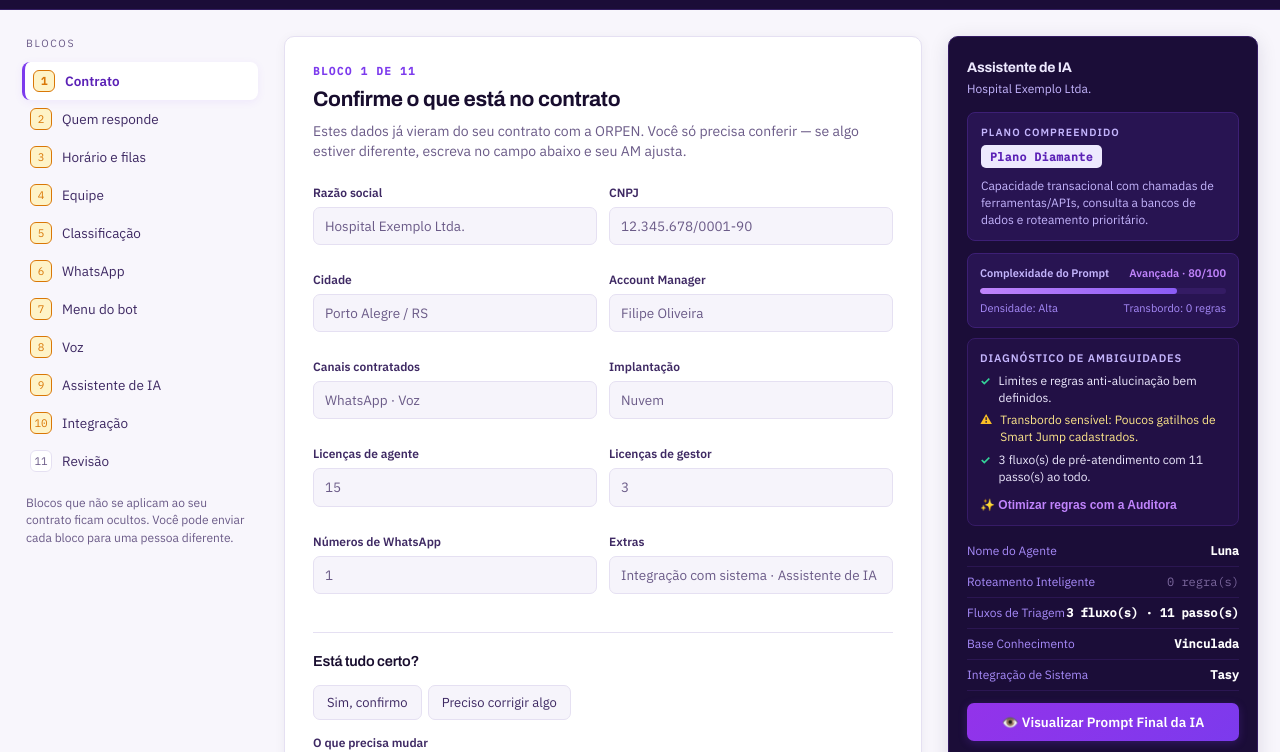
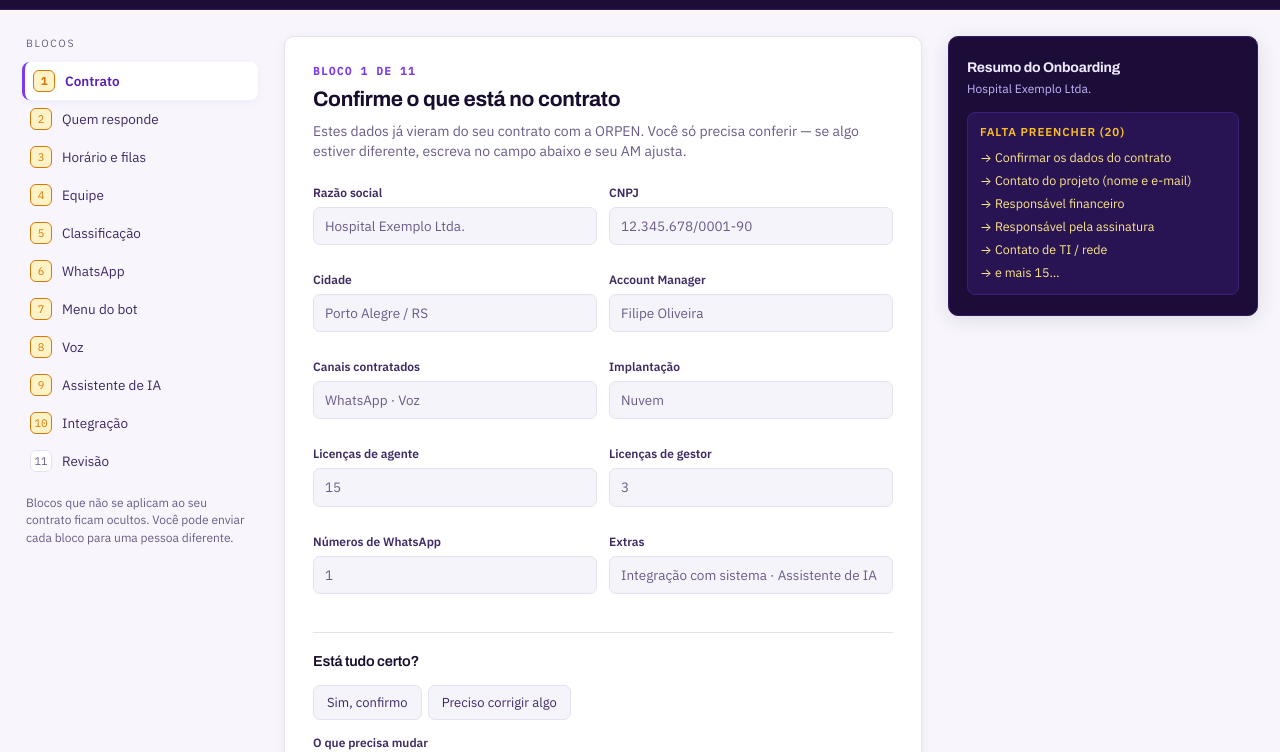
Before and after one commit to ProjetosOrpen/Orpen-Onboarding, a website: page index.html in a window 1280 px wide. Shown: the part 47-799 px from the top of the page. Drawn offline with Linux system fonts and the light colour scheme.

Commit message:
Remove a aba de IA quando está preenchendo outra aba

```diff
--- a/index.html
+++ b/index.html
@@ -2969,8 +2969,8 @@ ${S.ia.foraEscopo ? `- Assuntos fora de escopo (recusar cordialmente): ${S.ia.fo
       const pend = allPending();
       const line = (k, v, dim) => `<div class="sline"><span class="k">${k}</span><span class="v ${dim ? "dim" : ""}">${esc(v)}</span></div>`;
 
-      if (c.ia) {
-        // Assistente de IA selecionado -> Exibe os diagnósticos e métricas da IA
+      if (cur === "ia" && c.ia) {
+        // Exibe a auditoria completa da IA SOMENTE quando o usuário está na aba Assistente de IA
         const diag = avaliarTierIa();
         const totalFluxos = (S.ia.fluxosPreAtendimento || []).length;
         const totalPassos = (S.ia.fluxosPreAtendimento || []).reduce((acc, f) => acc + (f.passos || []).filter(Boolean).length, 0);
@@ -3021,7 +3021,7 @@ ${S.ia.foraEscopo ? `- Assuntos fora de escopo (recusar cordialmente): ${S.ia.fo
           </button>
 
           ${pend.length ? `
-            <div class="pend">
+            <div class="pend" style="margin-top:14px">
               <h4>Falta preencher (${pend.length})</h4>
               ${pend.slice(0, 5).map(p => `<button onclick="go('${p.id}')">→ ${esc(p.txt)}</button>`).join("")}
               ${pend.length > 5 ? `<button onclick="go('revisao')">→ e mais ${pend.length - 5}…</button>` : ""}
@@ -3031,23 +3031,13 @@ ${S.ia.foraEscopo ? `- Assuntos fora de escopo (recusar cordialmente): ${S.ia.fo
           `}
         `;
       } else {
-        // Assistente de IA NÃO contratado -> Mostra apenas o resumo dos módulos e o feedback do que falta preencher
-        const modulos = [];
-        if (c.whats) modulos.push("WhatsApp");
-        if (c.voz) modulos.push("Voz / Telefonia");
-        if (c.integracao) modulos.push("Integração");
-
+        // Em todas as outras etapas -> Mostra APENAS o feedback do que falta preencher
         sumEl.innerHTML = `
           <h3>Resumo do Onboarding</h3>
-          <p class="cli">${esc(c.razaoSocial || "Cliente ORPEN")}</p>
-
-          ${line("Módulos Ativos", modulos.length ? modulos.join(", ") : "Nenhum selecionado", !modulos.length)}
-          ${c.whats ? line("WhatsApp", S.whats.wabaTipo === 'cloud' ? 'Cloud API' : 'On-Premises', false) : ""}
-          ${c.voz ? line("Voz / Telefonia", S.voz.ura === 'sim' ? 'Com URA' : 'Sem URA', false) : ""}
-          ${c.integracao ? line("Integração", S.integ.sistema || "Aguardando", !S.integ.sistema) : ""}
+          <p class="cli">${esc(c.razaoSocial || "Hospital Exemplo Ltda.")}</p>
 
           ${pend.length ? `
-            <div class="pend">
+            <div class="pend" style="margin-top:0">
               <h4>Falta preencher (${pend.length})</h4>
               ${pend.slice(0, 5).map(p => `<button onclick="go('${p.id}')">→ ${esc(p.txt)}</button>`).join("")}
               ${pend.length > 5 ? `<button onclick="go('revisao')">→ e mais ${pend.length - 5}…</button>` : ""}
```
Also changed, not shown: js/app.js (+6 -16 lines).
